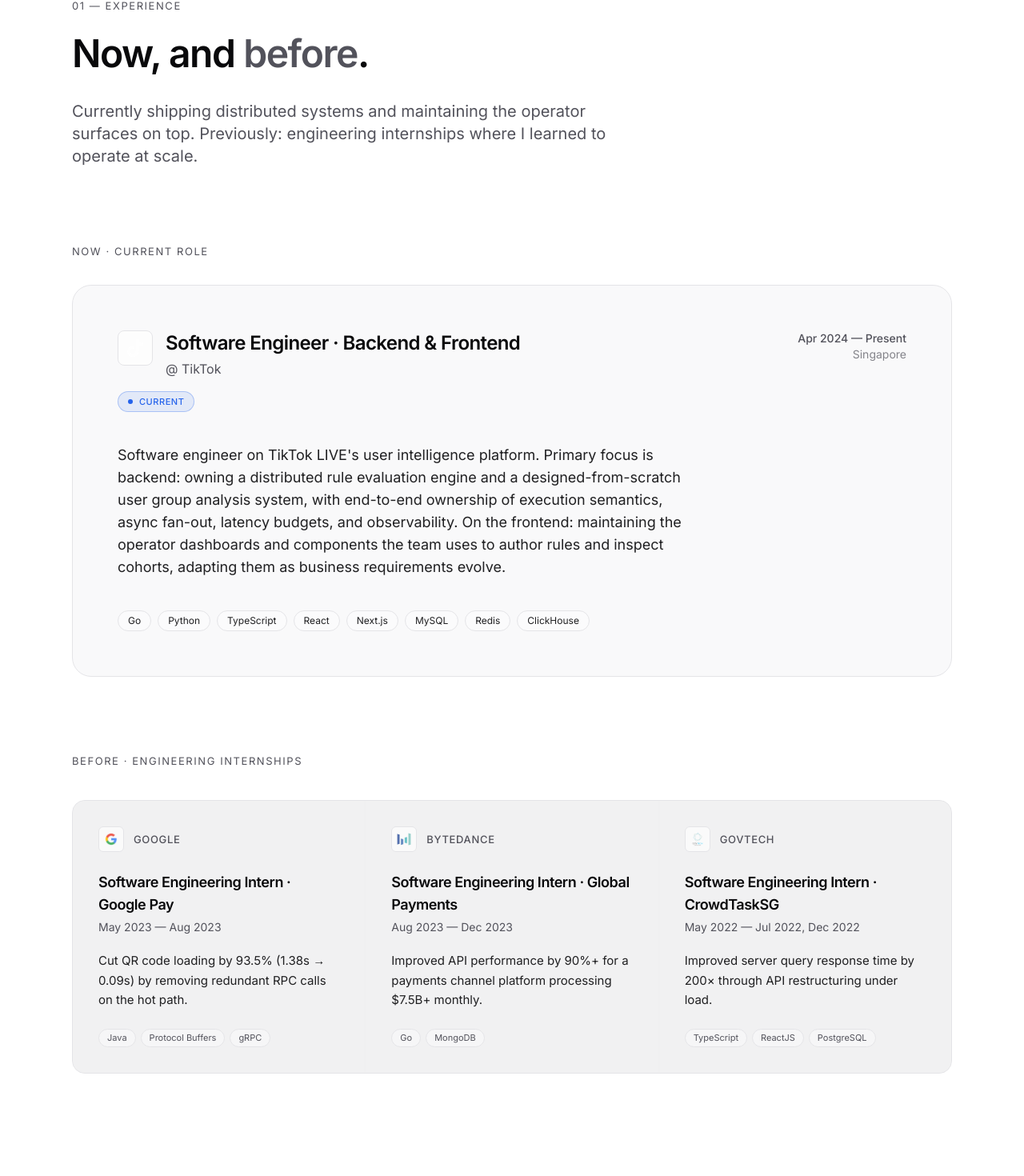
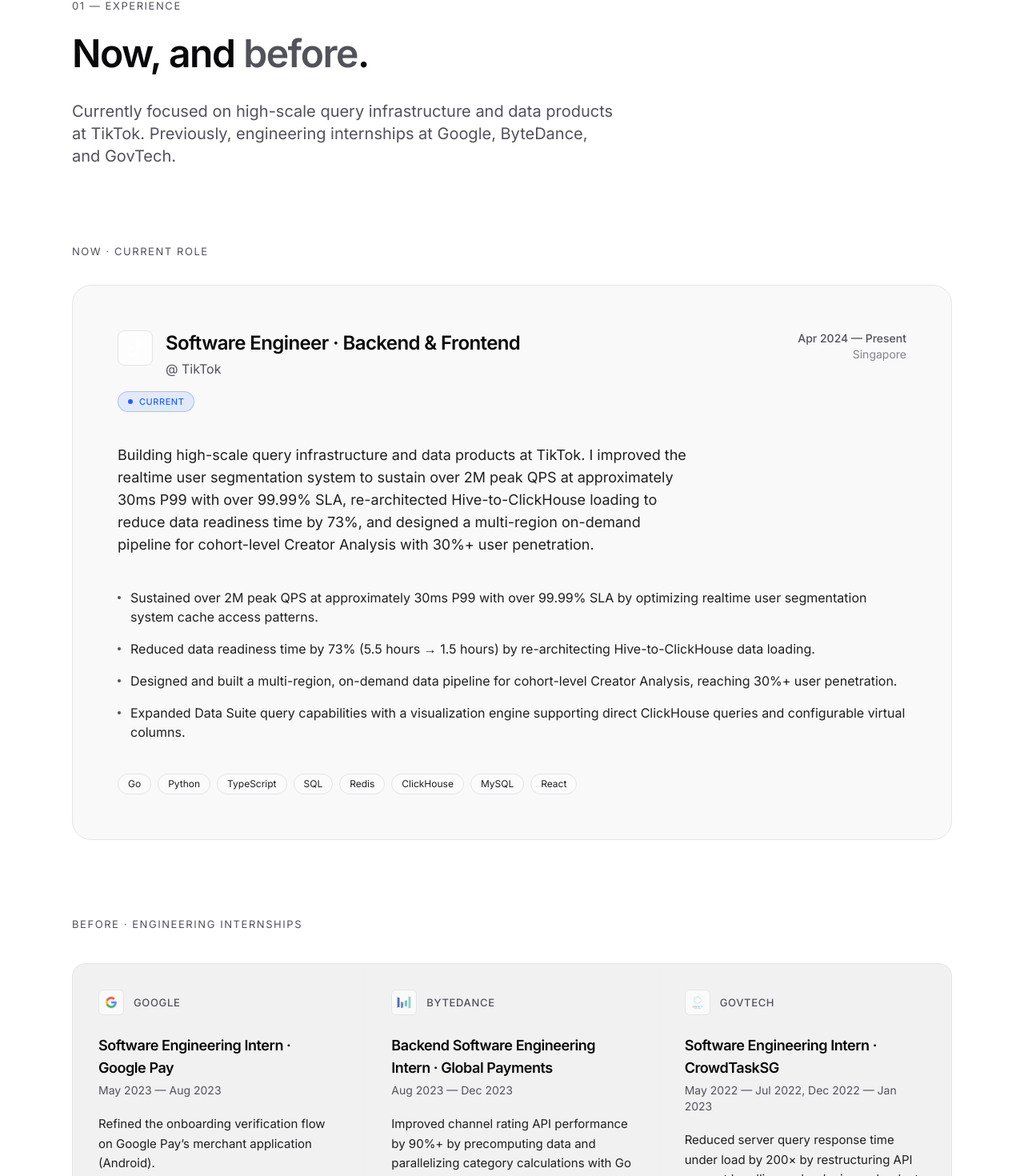
Before and after one commit to marcuspeh/marcuspeh.github.io, a Next.js app: page / in a window 1280 px wide. Shown: the part 1118-2588 px from the top of the page at 80% size. Built offline with nearby package versions, Linux system fonts and the light colour scheme.

Commit message:
Update data

```diff
--- a/components/sections/Contact.tsx
+++ b/components/sections/Contact.tsx
@@ -22,7 +22,7 @@
             05 — Get in touch
           </p>
           <h2 className="mt-6 max-w-4xl text-section-mobile font-semibold tracking-tight text-balance md:text-section">
-            Open to senior backend + frontend roles and{' '}
+            Open to senior software engineering roles and{' '}
             <span className="text-primary-muted">systems conversations</span>.
           </h2>
         </FadeIn>
--- a/components/sections/Hero.tsx
+++ b/components/sections/Hero.tsx
@@ -68,9 +68,9 @@
           variants={lineVariants}
           className="mt-8 max-w-prose text-body text-primary-muted text-pretty"
         >
-          Building distributed systems and maintaining the operator surfaces on
-          top. Side projects include a Telegram spending bot and a personal
-          trading algorithm. Previously Google, ByteDance, and GovTech.
+          Scaling query infrastructure and data products at TikTok, with a
+          focus on high-throughput systems and the interfaces that make them
+          useful. Previously Google, ByteDance, and GovTech.
         </motion.p>
 
         {/* CTA buttons */}
--- a/components/sections/SelectedWork.tsx
+++ b/components/sections/SelectedWork.tsx
@@ -24,9 +24,9 @@
             Now, and <span className="text-primary-muted">before</span>.
           </h2>
           <p className="mt-8 max-w-prose text-lg leading-relaxed text-primary-muted text-pretty md:text-xl">
-            Currently shipping distributed systems and maintaining the operator
-            surfaces on top. Previously: engineering internships where I learned
-            to operate at scale.
+            Currently focused on high-scale query infrastructure and data
+            products at TikTok. Previously, engineering internships at Google,
+            ByteDance, and GovTech.
           </p>
         </FadeIn>
 
--- a/data/experience.ts
+++ b/data/experience.ts
@@ -26,16 +26,22 @@
     period: 'Apr 2024 — Present',
     location: 'Singapore',
     narrative:
-      "Software engineer on TikTok LIVE's user intelligence platform. Primary focus is backend: owning a distributed rule evaluation engine and a designed-from-scratch user group analysis system, with end-to-end ownership of execution semantics, async fan-out, latency budgets, and observability. On the frontend: maintaining the operator dashboards and components the team uses to author rules and inspect cohorts, adapting them as business requirements evolve.",
+      'Building high-scale query infrastructure and data products at TikTok. I improved the realtime user segmentation system to sustain over 2M peak QPS at approximately 30ms P99 with over 99.99% SLA, re-architected Hive-to-ClickHouse loading to reduce data readiness time by 73%, and designed a multi-region on-demand pipeline for cohort-level Creator Analysis with 30%+ user penetration.',
+    highlights: [
+      'Sustained over 2M peak QPS at approximately 30ms P99 with over 99.99% SLA by optimizing realtime user segmentation system cache access patterns.',
+      'Reduced data readiness time by 73% (5.5 hours → 1.5 hours) by re-architecting Hive-to-ClickHouse data loading.',
+      'Designed and built a multi-region, on-demand data pipeline for cohort-level Creator Analysis, reaching 30%+ user penetration.',
+      'Expanded Data Suite query capabilities with a visualization engine supporting direct ClickHouse queries and configurable virtual columns.',
+    ],
     stack: [
       'Go',
       'Python',
       'TypeScript',
-      'React',
-      'Next.js',
-      'MySQL',
+      'SQL',
       'Redis',
       'ClickHouse',
+      'MySQL',
+      'React',
     ],
   },
   {
@@ -46,8 +52,9 @@
     period: 'May 2023 — Aug 2023',
     location: 'Singapore',
     highlights: [
-      'Cut QR code loading by 93.5% (1.38s → 0.09s) by removing redundant RPC calls on the hot path.',
-      'Improved Bluetooth proximity accuracy from 2km to 10m using BLE signal processing.',
+      'Refined the onboarding verification flow on Google Pay’s merchant application (Android).',
+      'Reduced QR code loading time by 93.5% (1.38s → 0.09s) by eliminating unnecessary RPC calls.',
+      'Lowered proximity verification range by 99.5% (2km → 10m) by leveraging Bluetooth Low Energy.',
     ],
     stack: ['Java', 'Protocol Buffers', 'gRPC'],
   },
@@ -55,12 +62,12 @@
     id: 'bytedance',
     company: 'ByteDance',
     logo: ByteDanceLogo,
-    role: 'Software Engineering Intern · Global Payments',
+    role: 'Backend Software Engineering Intern · Global Payments',
     period: 'Aug 2023 — Dec 2023',
     location: 'Singapore',
     highlights: [
-      'Improved API performance by 90%+ for a payments channel platform processing $7.5B+ monthly.',
-      'Integrated in-house tooling to overhaul approval workflows, increasing efficiency by 30%.',
+      'Improved channel rating API performance by 90%+ by precomputing data and parallelizing category calculations with Go goroutines.',
+      'Integrated internal approval tooling into the existing approval workflow, improving processing efficiency by 30%.',
     ],
     stack: ['Go', 'MongoDB'],
   },
@@ -69,11 +76,12 @@
     company: 'GovTech',
     logo: GovTechLogo,
     role: 'Software Engineering Intern · CrowdTaskSG',
-    period: 'May 2022 — Jul 2022, Dec 2022',
+    period: 'May 2022 — Jul 2022, Dec 2022 — Jan 2023',
     location: 'Singapore',
     highlights: [
-      'Improved server query response time by 200× through API restructuring under load.',
-      'Added 2FA and reduced page load time by 10% by trimming API calls.',
+      'Reduced server query response time under load by 200× by restructuring API request handling and reducing redundant database queries.',
+      'Reduced web page loading time by 10% by refactoring frontend call logic and removing unnecessary synchronous API calls.',
+      'Strengthened security by implementing Two-Factor Authentication, mitigating unauthorized access risks.',
     ],
     stack: ['TypeScript', 'ReactJS', 'PostgreSQL'],
   },
--- a/data/projects.ts
+++ b/data/projects.ts
@@ -6,18 +6,33 @@
   stack: string[];
   link?: string;
   accent: string;
+  visual: 'data' | 'trading';
 }
 
 export const projects: Project[] = [
   {
-    id: 'home-lab',
-    title: 'Home Lab, Docker & Observability',
+    id: 'trading-framework',
+    title: 'Trading Algorithm Framework',
     description:
-      'Self-hosted infrastructure running Docker, Prometheus, Grafana, and an internal service mesh — a sandbox for distributed-systems experimentation.',
+      'Modular Go framework for running the same strategy logic across backtesting and live execution.',
     detail:
-      'Personal staging environment for validating deployment patterns, failure modes, and observability wiring before applying them at work.',
-    stack: ['Ubuntu Server', 'Docker', 'Prometheus', 'Grafana'],
-    accent: 'from-amber-500/20 to-orange-500/10',
+      'Reusable components cover market data, order execution, portfolio management, risk controls, scheduling, and historical backtesting.',
+    stack: ['Go', 'Backtesting', 'Live execution', 'Risk controls'],
+    link: 'https://github.com/marcuspeh/trading_algo_framework',
+    accent: 'from-sky-500/25 to-cyan-500/10',
+    visual: 'trading',
+  },
+  {
+    id: 'market-data-service',
+    title: 'Market Data Service',
+    description:
+      'Provider-agnostic Python service exposing historical OHLCV and ETF constituent data across 15+ years through REST APIs.',
+    detail:
+      'Parquet-based caching and scheduled constituent snapshots reduce repeated upstream requests and keep historical backtests reproducible.',
+    stack: ['Python', 'FastAPI', 'REST APIs', 'Parquet'],
+    link: 'https://github.com/marcuspeh/market-data-service',
+    accent: 'from-emerald-500/25 to-teal-500/10',
+    visual: 'data',
   },
   {
     id: 'spending-tracker',
@@ -25,19 +40,10 @@
     description:
       'Telegram bot that polls an email inbox for transaction records and auto-logs each one into a personal expense ledger.',
     detail:
-      'Lightest viable surface for expense capture: transactions are pulled straight from email, so logging happens without me opening anything.',
+      'A lightweight expense capture flow: transactions are pulled straight from email, so logging happens without another app.',
     stack: ['Python', 'IMAP / Gmail API', 'Telegram Bot API', 'SQL'],
     link: 'https://github.com/marcuspeh/spending_tracker',
-    accent: 'from-emerald-500/25 to-teal-500/10',
-  },
-  {
-    id: 'trading-algo',
-    title: 'Algorithmic Trading & Backtester',
-    description:
-      'Private algorithmic-trading system I run for myself — research, backtesting, and a live execution path against my own account.',
-    detail:
-      'Kept off GitHub. Focused on disciplined backtesting, risk controls, and the unglamorous plumbing that makes live execution survivable.',
-    stack: ['Go', "Python", 'Backtesting', 'Market data'],
-    accent: 'from-sky-500/25 to-cyan-500/10',
+    accent: 'from-amber-500/20 to-orange-500/10',
+    visual: 'data',
   },
 ];
--- a/data/socials.ts
+++ b/data/socials.ts
@@ -49,19 +49,22 @@
 
 export const buildingItems = [
   {
-    title: 'Algorithmic trading & backtester',
-    detail: 'Personal project: backtesting, risk controls, and live execution.',
+    title: 'Trading algorithm framework',
+    detail:
+      'A modular Go framework for backtesting, live execution, and risk controls.',
+  },
+  {
+    title: 'Market data service',
+    detail:
+      'Provider-agnostic historical OHLCV and ETF constituent data over REST APIs.',
   },
   {
     title: 'Spending tracker (Telegram bot)',
-    detail: 'Polls an email inbox for transaction records and auto-logs them.',
+    detail:
+      'Polls an email inbox for transaction records and auto-logs them to a personal expense ledger.',
   },
   {
-    title: 'Home server & observability stack',
-    detail: 'Prometheus, Grafana, and containerized self-hosted services.',
-  },
-  {
-    title: 'OMSCS — Computer Systems',
-    detail: 'Studying computer systems, databases, and software engineering.',
+    title: 'MSc Computer Science',
+    detail: 'Studying at Georgia Tech while continuing to build at TikTok.',
   },
 ];
```
Also changed, not shown: app/layout.tsx (+6 -8 lines), components/sections/About.tsx (+14 -11 lines), components/sections/FeaturedProjects.tsx (+111 -21 lines), data/systems.ts (+7 -6 lines), 2 other files (tests, documents, lock files or other folders).
